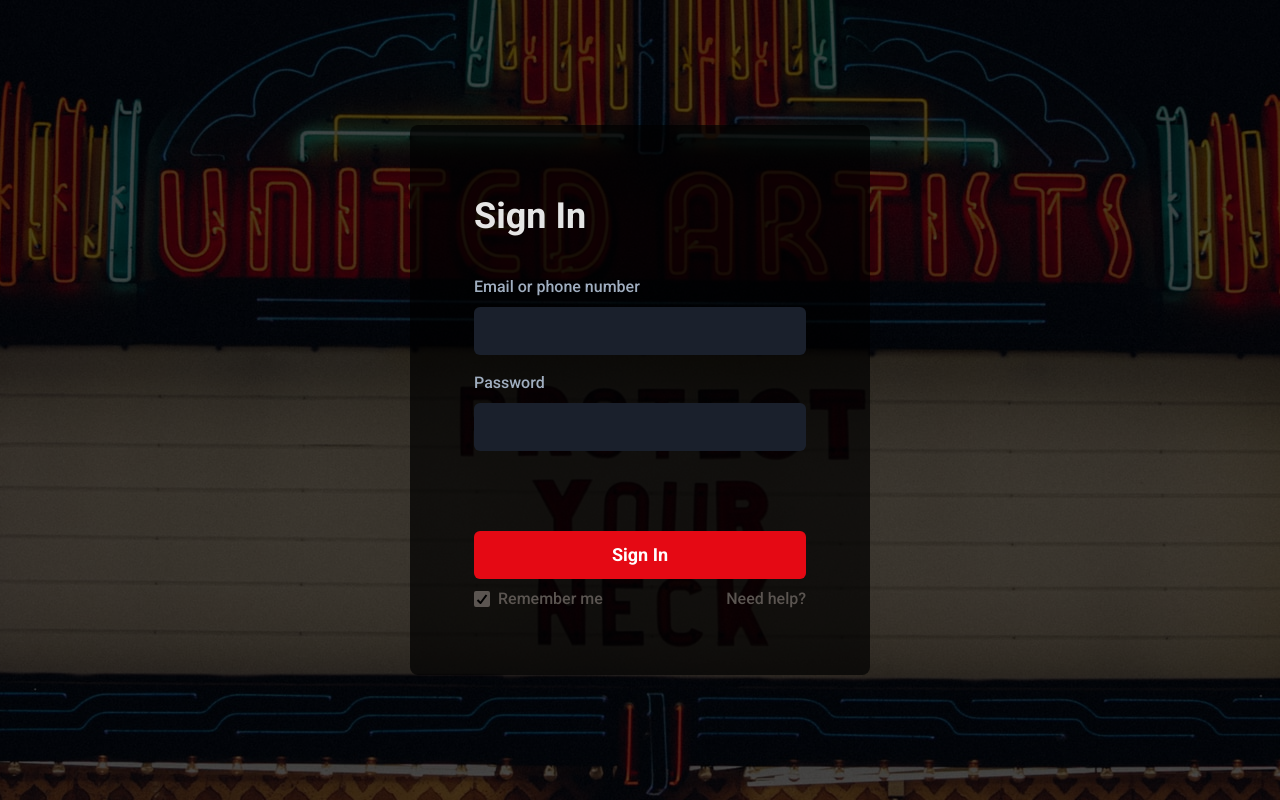
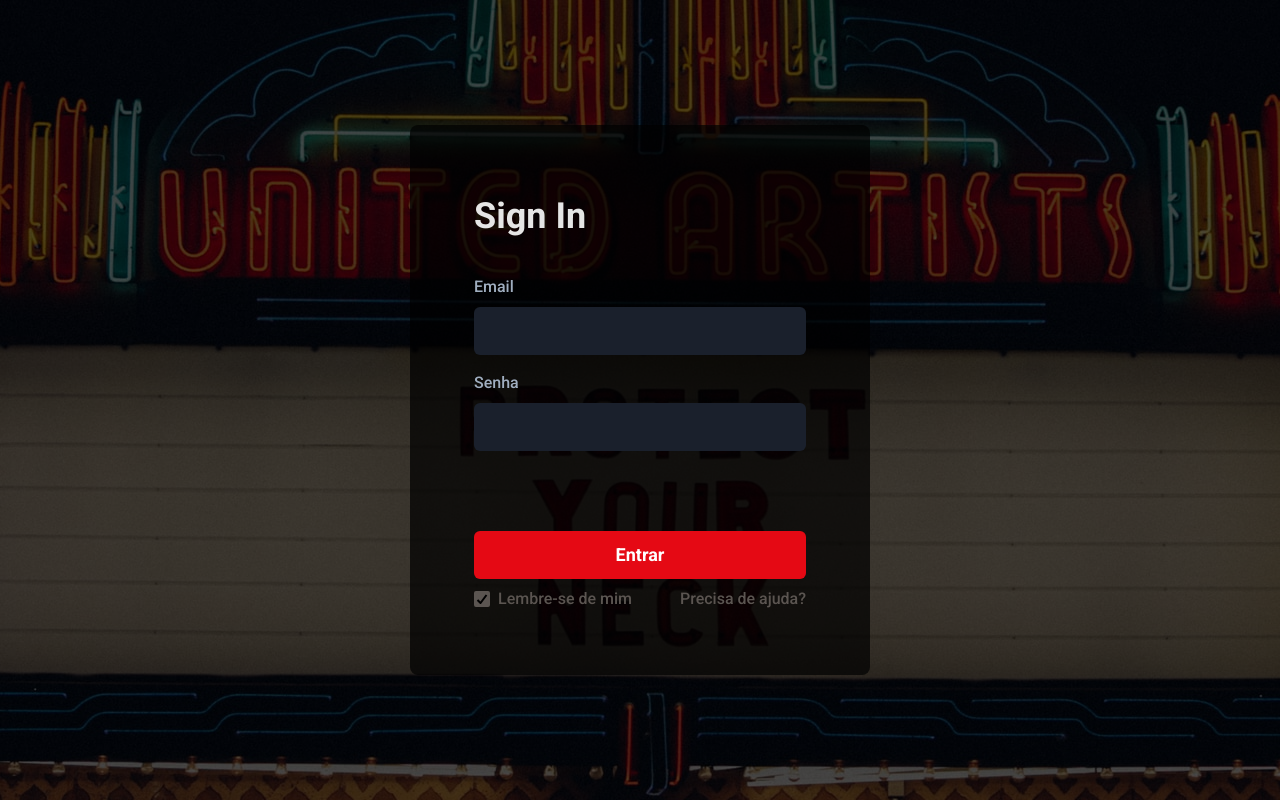
Before and after one commit to samuel-cabral/tmflix, a Next.js app: page / in a window 1280 px wide. Built offline with nearby package versions, Linux system fonts and the light colour scheme.

Commit message:
Create component input

```diff
--- /dev/null
+++ b/src/components/Form/Input.tsx
@@ -0,0 +1,38 @@
+import {
+  FormControl,
+  FormLabel,
+  Input as ChakraInput,
+  InputProps as ChakraInputProps,
+} from '@chakra-ui/react';
+
+interface InputProps extends ChakraInputProps {
+  name: string;
+  label?: string;
+}
+
+export function Input({ name, label, ...rest }: InputProps) {
+  return (
+    <FormControl>
+      {!!label && (
+        <FormLabel htmlFor={name} color="gray.400">
+          {label}
+        </FormLabel>
+      )}
+      <ChakraInput
+        name={name}
+        id={name}
+        focusBorderColor="gray.800"
+        bgColor="gray.800"
+        variant="filled"
+        _hover={{
+          bgColor: 'gray.800',
+        }}
+        _focus={{
+          bgColor: 'gray.800',
+        }}
+        size="lg"
+        {...rest}
+      />
+    </FormControl>
+  );
+}
--- a/src/pages/index.tsx
+++ b/src/pages/index.tsx
@@ -1,17 +1,13 @@
-import {
-  Button,
-  Checkbox,
-  Flex,
-  FormControl,
-  FormLabel,
-  Input,
-  Link,
-  Stack,
-  Text,
-} from '@chakra-ui/react';
+import { Button, Checkbox, Flex, Link, Stack, Text } from '@chakra-ui/react';
+import Head from 'next/head';
+import { Input } from '../components/Form/Input';
 
-export default function Home() {
+export default function SignIn() {
   return (
+    <>
+      <Head>
+        <title>Mtflix</title>
+      </Head>
       <Flex
         w="100vw"
         h="100vh"
@@ -34,45 +30,8 @@
             Sign In
           </Text>
           <Stack spacing="4">
-          <FormControl>
-            <FormLabel htmlFor="email" color="gray.400">
-              Email or phone number
-            </FormLabel>
-            <Input
-              name="email"
-              type="email"
-              focusBorderColor="gray.800"
-              bgColor="gray.800"
-              size="lg"
-              variant="filled"
-              _hover={{
-                bgColor: 'gray.800',
-              }}
-              _focus={{
-                bgColor: 'gray.800',
-              }}
-            />
-          </FormControl>
-
-          <FormControl>
-            <FormLabel htmlFor="password" color="gray.400">
-              Password
-            </FormLabel>
-            <Input
-              name="password"
-              type="password"
-              focusBorderColor="gray.800"
-              bgColor="gray.800"
-              size="lg"
-              variant="filled"
-              _hover={{
-                bgColor: 'gray.800',
-              }}
-              _focus={{
-                bgColor: 'gray.800',
-              }}
-            />
-          </FormControl>
+            <Input name="email" type="email" label="Email" />
+            <Input name="password" type="password" label="Senha" />
           </Stack>
 
           <Button
@@ -83,7 +42,7 @@
             size="lg"
             opacity="1"
           >
-          Sign In
+            Entrar
           </Button>
           <Flex
             align="center"
@@ -93,11 +52,12 @@
             color="gray.500"
           >
             <Checkbox colorScheme="gray" iconColor="black" defaultChecked>
-            Remember me
+              Lembre-se de mim
             </Checkbox>
-          <Link href="/LoginHelp">Need help?</Link>
+            <Link href="/LoginHelp">Precisa de ajuda?</Link>
           </Flex>
         </Flex>
       </Flex>
+    </>
   );
 }
```
Lines whose indentation alone changed are shown as unchanged.
